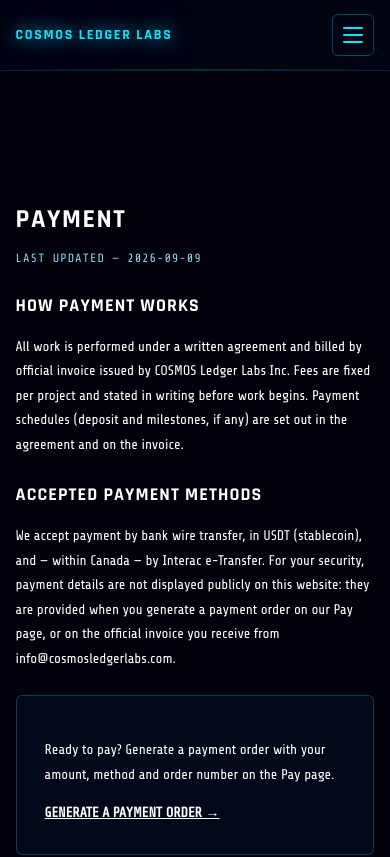
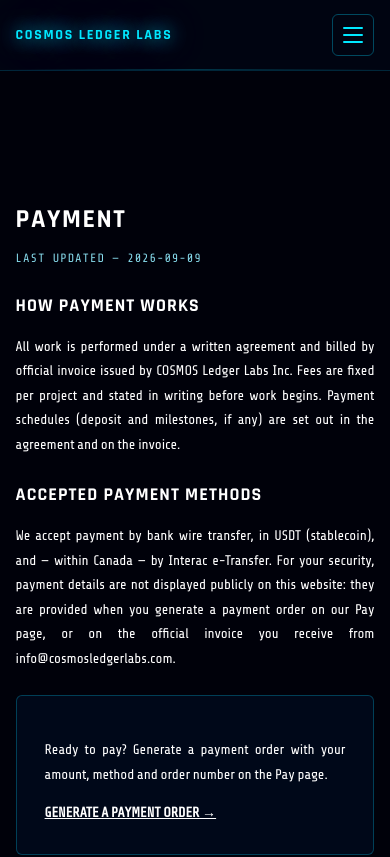
Before and after one commit to cosmosledgerlabs/cosmosledgerlabs-website, a Next.js app: page /payment in a window 390 px wide. Shown: the top 857 px of the page. Built offline with nearby package versions, Linux system fonts and the light colour scheme; no server answers.

Commit message:
Change text alignment to justified on mobile
Updated text alignment for phone-width columns to justify with hyphenation for better readability.

```diff
--- a/styles/Legal.module.css
+++ b/styles/Legal.module.css
@@ -132,16 +132,25 @@
   margin-top: 8px;
 }
 
-/* ===== PHONES: left-align prose (2026-09-11 addendum 20) =====
-   Justified text needs a wide line to keep word gaps small. On phone-width
-   columns the gaps grow too large, so prose falls back to left alignment
-   there; tablets and desktops keep the flush book edges. Same approach the
-   homepage already uses (.sec-body is left-aligned on phones in globals). */
+/* ===== PHONES: flush both edges, tightened gaps (2026-09-11 addendum 23) =====
+   Justified text on a phone-width column needs hyphenation to keep word gaps
+   small: the browser splits a long word at the line end with a hyphen, so both
+   edges stay flush. Requires the html lang attribute — already set to en-CA
+   in pages/_document.js. word-spacing pulls the base gap in slightly and the
+   hyphenate limits allow more break points, so stretched lines are rarer and
+   tighter. Old in-app browsers that cannot hyphenate fall back to justified
+   text with larger gaps. */
 @media (max-width: 767px) {
   .body,
   .strong,
   .item {
-    text-align: left;
-    text-justify: auto;
+    text-align: justify;
+    text-justify: inter-word;
+    -webkit-hyphens: auto;
+    hyphens: auto;
+    word-spacing: -0.06em;
+    -webkit-hyphenate-limit-before: 3;
+    -webkit-hyphenate-limit-after: 2;
+    hyphenate-limit-chars: 6 3 2;
   }
 }
```
